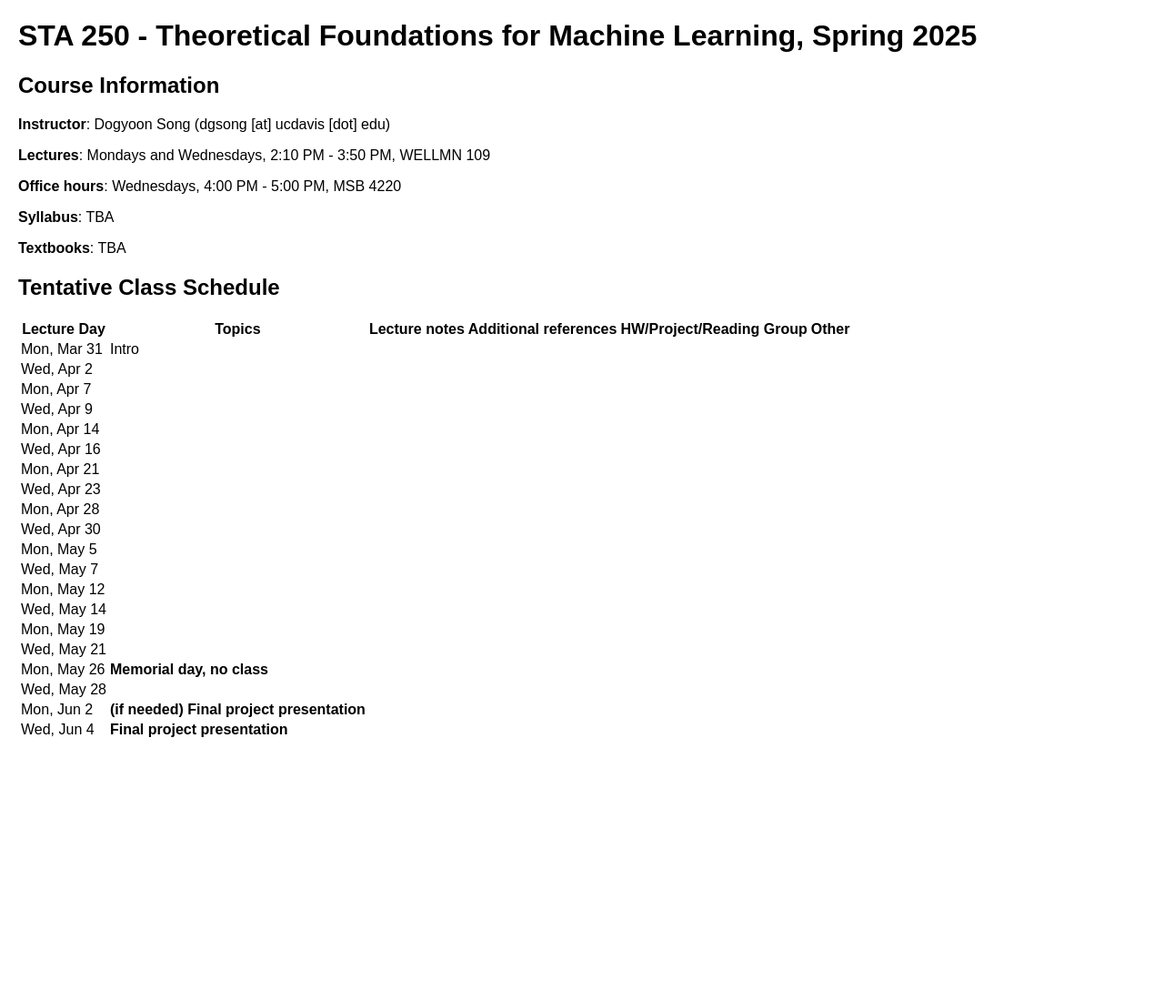
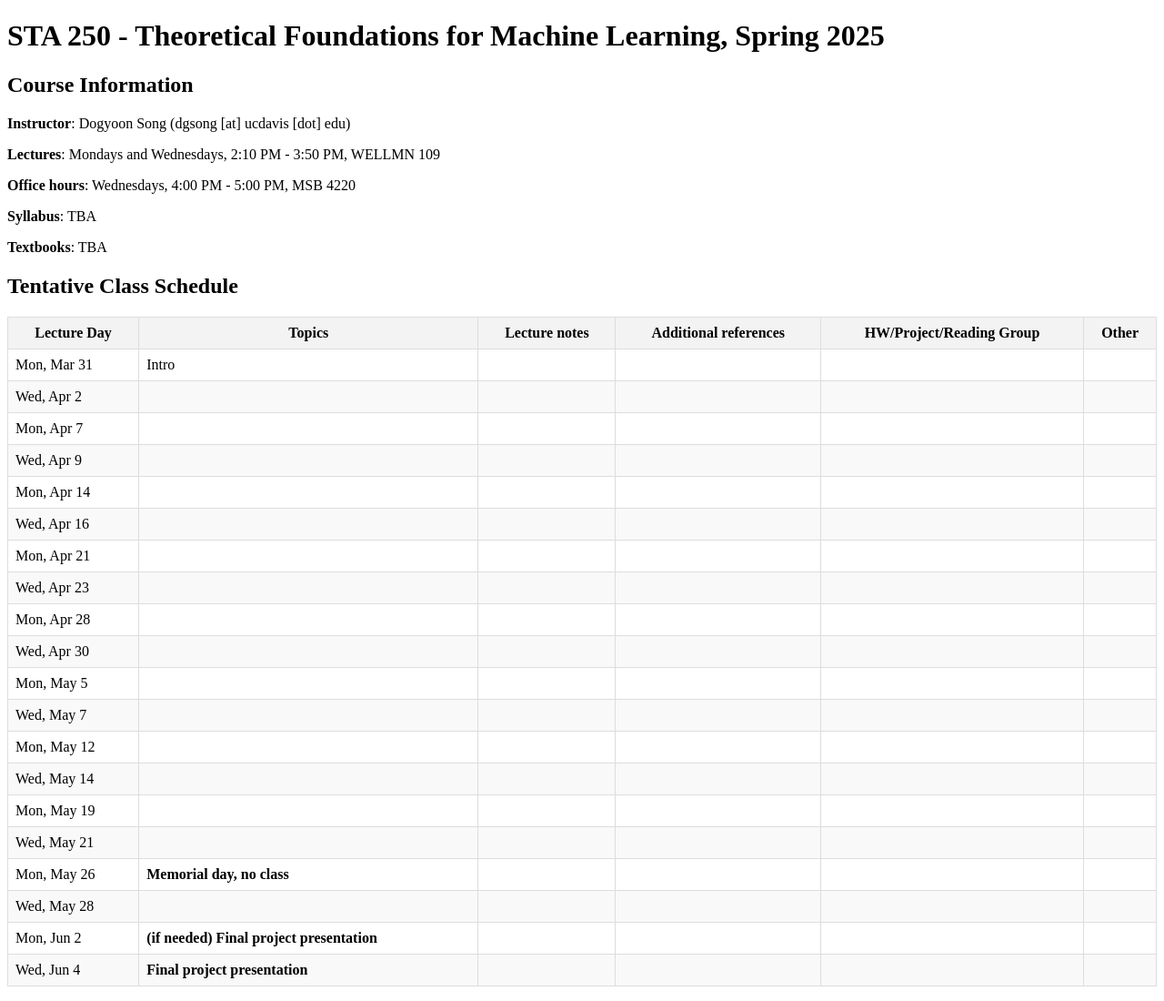
Before and after one commit to dogyoons/dogyoons.github.io, a Jekyll site: the page built from teaching/sta250/index.md, in a window 1280 px wide. Shown: the whole page at 91% size. Built offline with Jekyll 4.4.1, drawn with Linux system fonts in a browser that asks for light colours; before the commit the page ends 900 px from its top, so only the background shows below that.

Commit message:
Updated course layout

```diff
--- a/_layouts/course.html
+++ b/_layouts/course.html
@@ -4,23 +4,25 @@
   <meta charset="UTF-8">
   <title>{{ page.title }}</title>
   <style>
-    /* Optional: Write your own CSS here, or link to a custom stylesheet */
-    body {
-      margin: 20px;
-      font-family: sans-serif;
+    table {
+      border-collapse: collapse;
+      width: 100%;
+      margin: 1em 0;
     }
-    header, footer {
-      display: none; /* Hiding typical site-wide header/footer if you want a clean slate */
+    th, td {
+      border: 1px solid #ddd;
+      padding: 8px;
+    }
+    th {
+      background-color: #f3f3f3;
+    }
+    tr:nth-child(even) {
+      background-color: #f9f9f9;
     }
   </style>
 </head>
 <body>
-
-  <!-- A custom header for the course, or omit it entirely -->
   <h1>{{ page.title }}</h1>
-
-  <!-- Insert the markdown content -->
   {{ content }}
-
 </body>
 </html>
```
